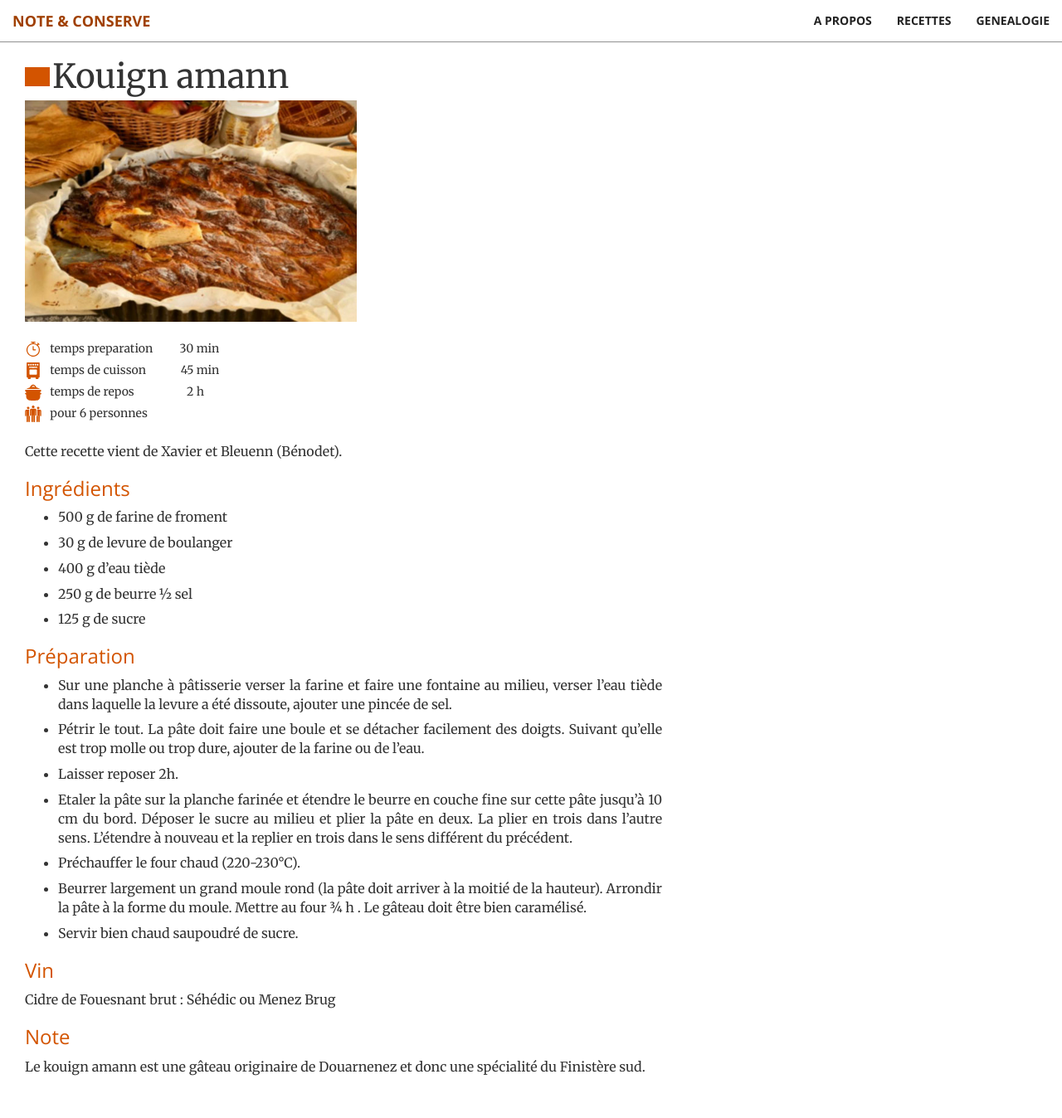
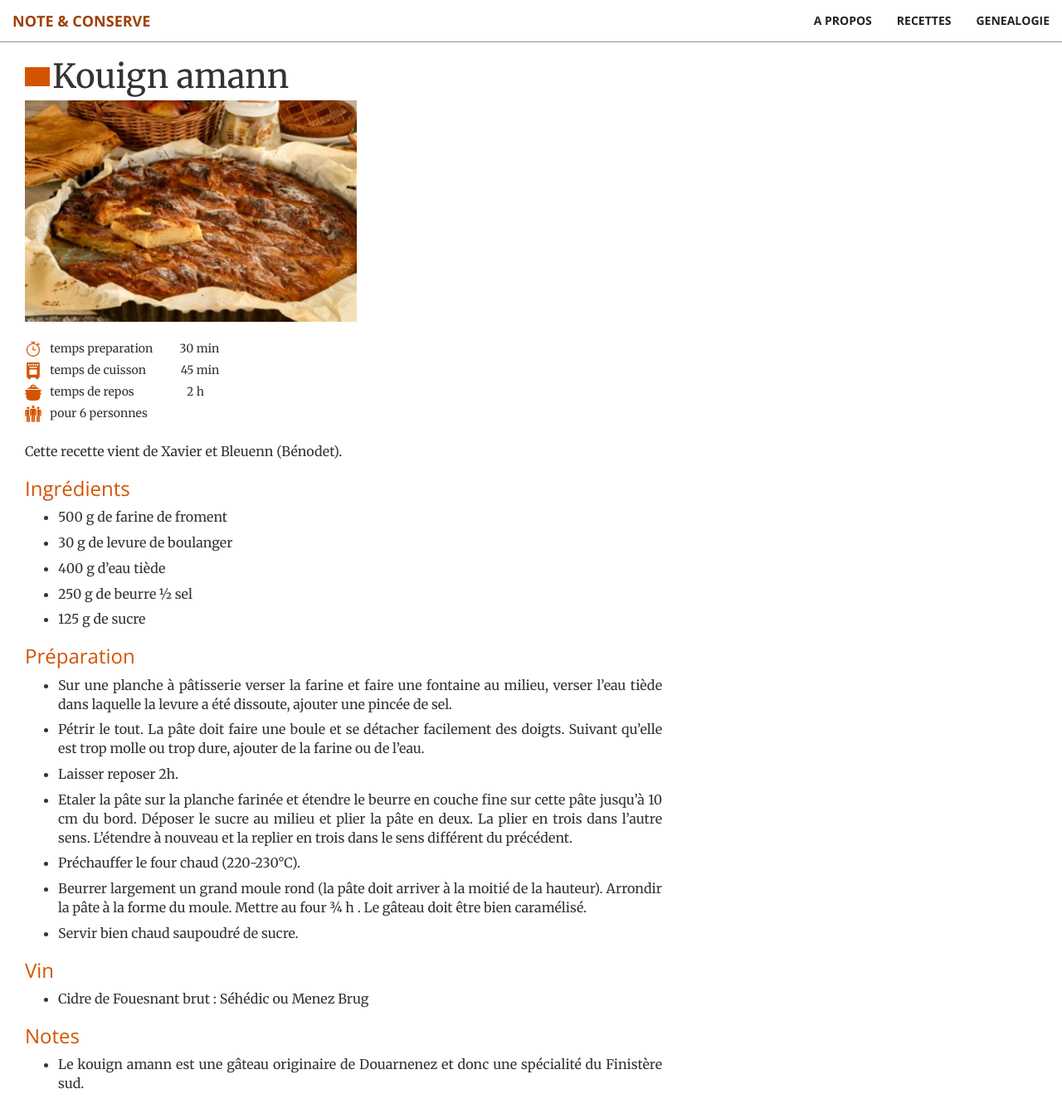
Before and after one commit to brignogan/brignogan.github.io, a Jekyll site: the page built from _posts/2018-05-12-kouignamann.md, in a window 1280 px wide and 1348 px high. Shown: the whole window at 83% size. Built offline with Jekyll 4.4.1, drawn with Linux system fonts in a browser that asks for light colours; grey boxes are pictures that could not be loaded.

Commit message:
mise en page
correction

```diff
--- a/_posts/2018-05-12-kouignamann.md
+++ b/_posts/2018-05-12-kouignamann.md
@@ -28,7 +28,7 @@ Cette recette vient de Xavier et Bleuenn (Bénodet).
 * Servir bien chaud saupoudré de sucre.
 
 ### Vin
-Cidre de Fouesnant brut : Séhédic ou Menez Brug
+* Cidre de Fouesnant brut : Séhédic ou Menez Brug
 
-### Note
-Le kouign amann est une gâteau originaire de Douarnenez et donc une spécialité du Finistère sud.
+### Notes
+* Le kouign amann est une gâteau originaire de Douarnenez et donc une spécialité du Finistère sud.
```
Also changed, not shown: _posts/2018-05-16-crepeblenoir.md (+2 -2 lines), _posts/2018-05-16-crepefroment.md (+2 -2 lines).
